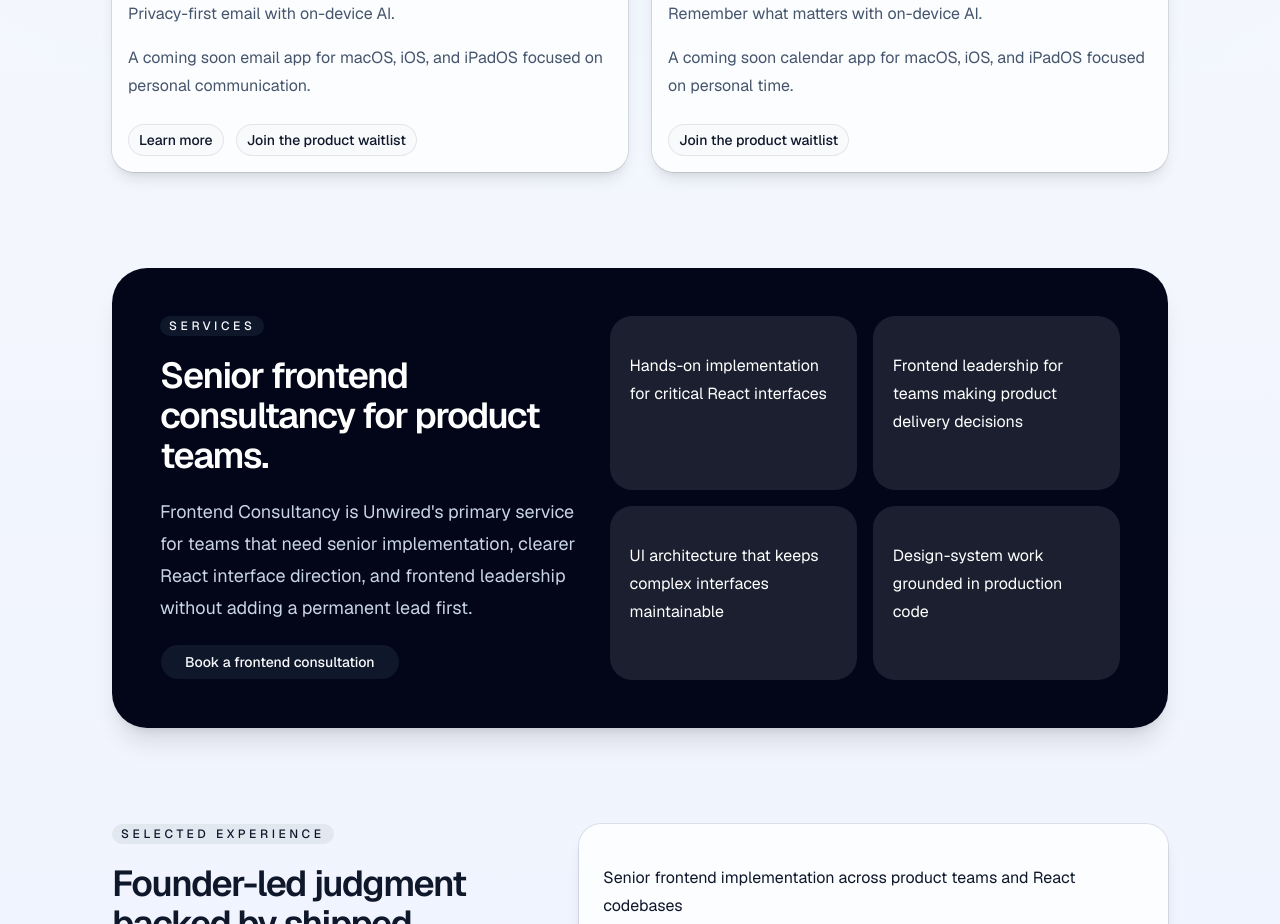
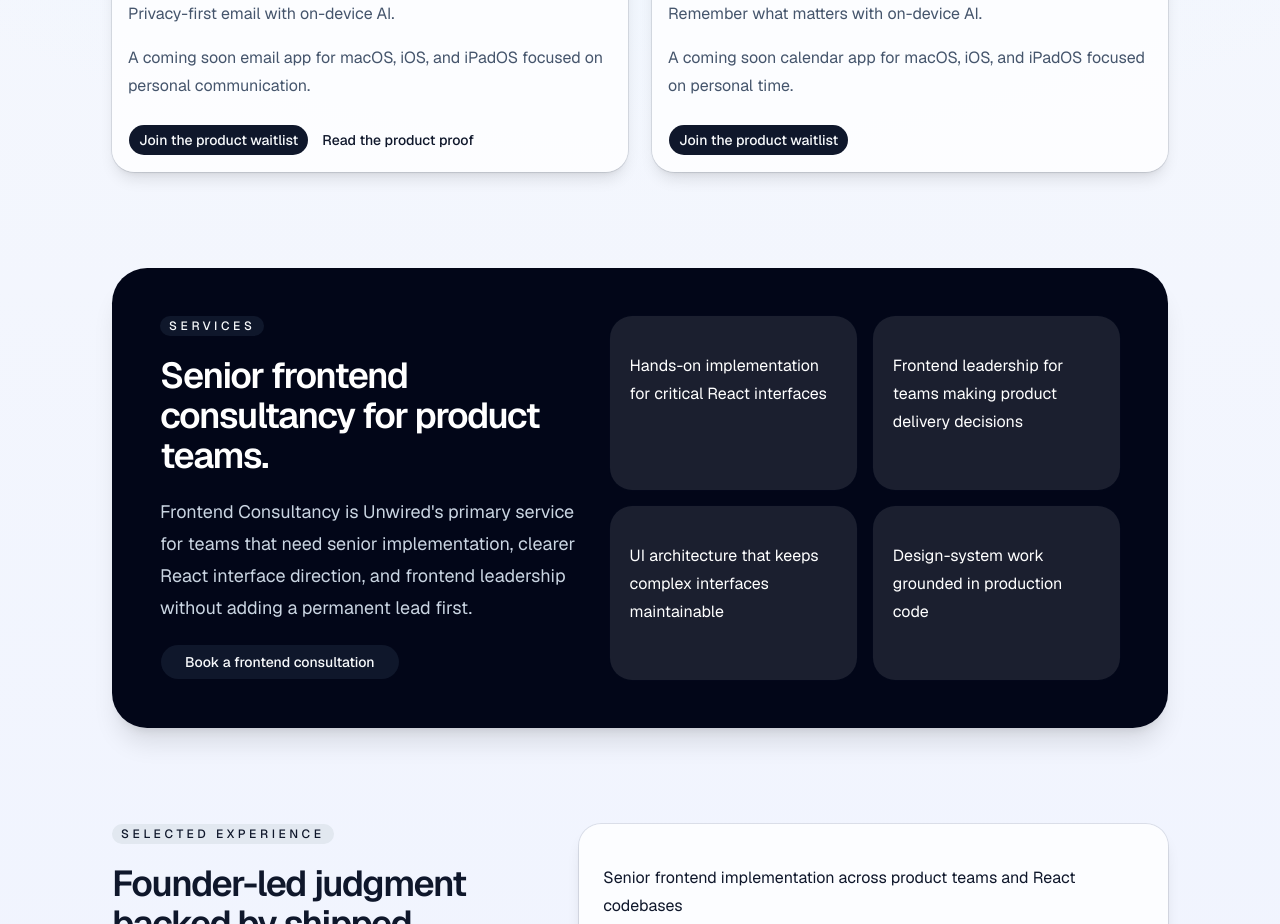
Before and after one commit to unwired-dev/website, a Next.js app in the folder apps/web/: page / in a window 1280 px wide. Shown: the part 1200-2124 px from the top of the page. Built offline with nearby package versions, Linux system fonts and the light colour scheme.

Commit message:
Align homepage product card CTAs (#18)

```diff
--- a/apps/web/src/app/page.tsx
+++ b/apps/web/src/app/page.tsx
@@ -155,24 +155,21 @@ export default function Home() {
                   {product.description}
                 </p>
                 <div className="flex flex-wrap gap-3">
+                  <Link
+                    className={cn(buttonVariants(), 'w-fit rounded-full')}
+                    href="/products/waitlist">
+                    Join the product waitlist
+                  </Link>
                   {product.detailsHref ? (
                     <Link
                       className={cn(
-                        buttonVariants({ variant: 'outline' }),
-                        'w-fit rounded-full',
+                        buttonVariants({ variant: 'link' }),
+                        'w-fit rounded-full px-0',
                       )}
                       href={product.detailsHref}>
-                      Learn more
+                      Read the product proof
                     </Link>
                   ) : null}
-                  <Link
-                    className={cn(
-                      buttonVariants({ variant: 'outline' }),
-                      'w-fit rounded-full',
-                    )}
-                    href="/products/waitlist">
-                    Join the product waitlist
-                  </Link>
                 </div>
               </CardContent>
             </Card>
```
